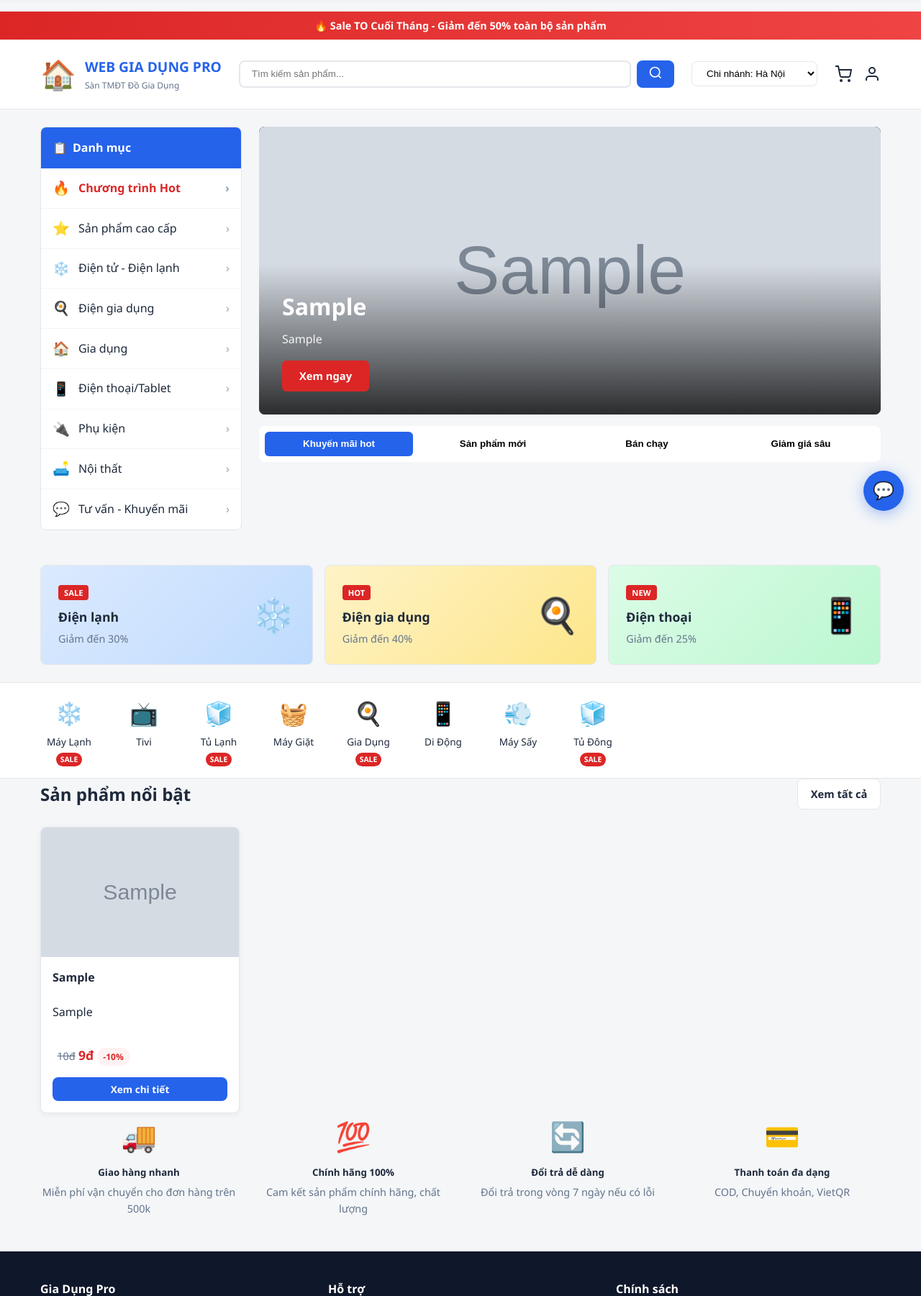
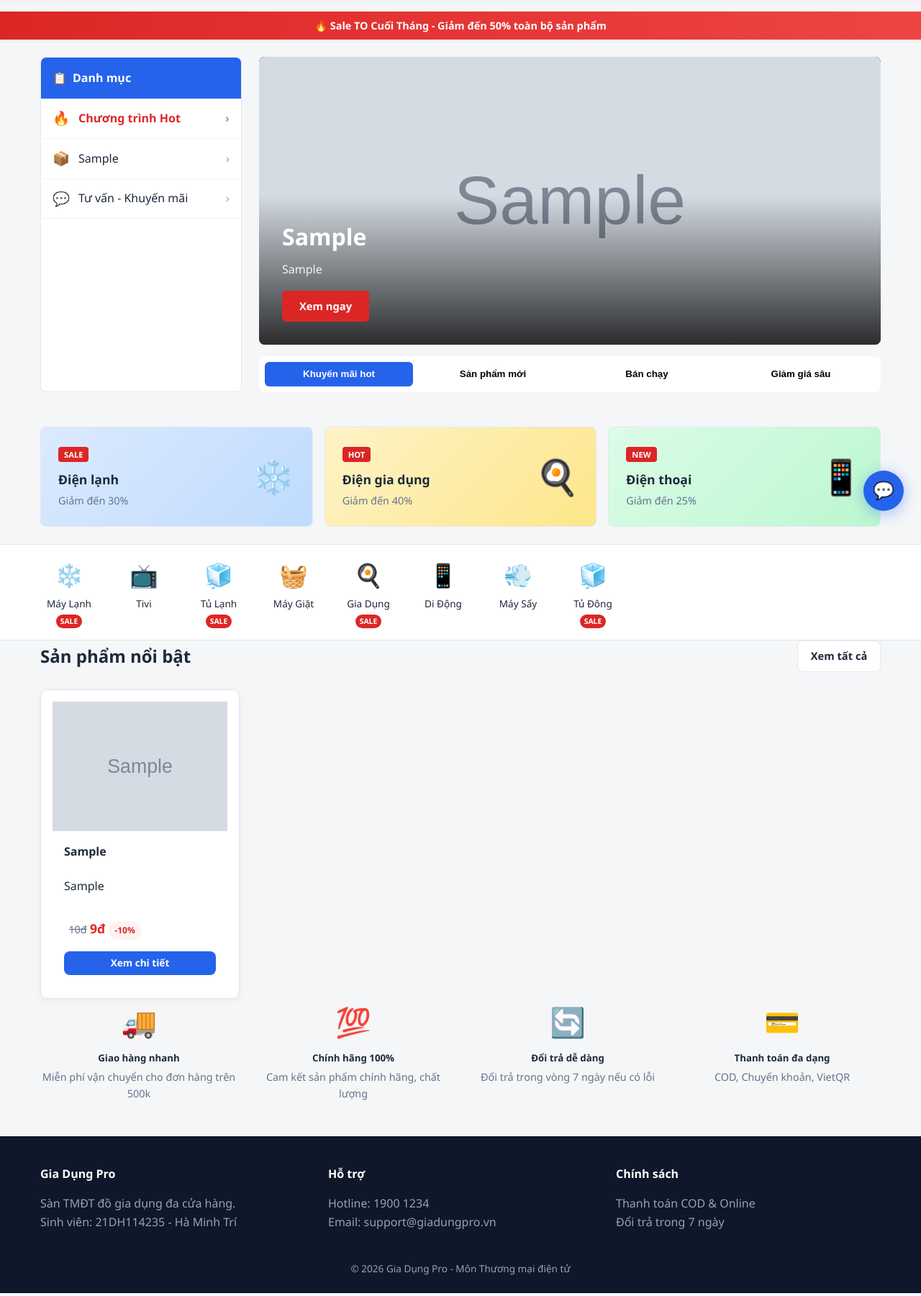
Before and after one commit to lowz21/Web-Gia-D-ng, a Flask app: page / in a window 1280 px wide. Shown: the part 66-1867 px from the top of the page at 72% size. Run offline with Flask 3, Linux system fonts and the light colour scheme; tables that the repository leaves empty hold one stand-in row (values such as "Sample post"); grey boxes marked "Sample" are stand-in pictures; a database or web service that is not in the repository returns one stand-in record (values such as "Sample title"); some libraries are stand-ins or nearby versions.

Commit message:
Comprehensive fix and polish: Checkout 500 fix, cancel order, UI contrast, header dedup, /san-pham fixes, dead links wired, admin delete

```diff
--- a/routes/shop.py
+++ b/routes/shop.py
@@ -9,6 +9,7 @@ from services.order_payment import (
     payment_deadline_from_now,
     order_accessible,
     cancel_pending_order,
+    restore_order_stock,
 )
 
 shop_bp = Blueprint("shop", __name__)
@@ -33,7 +34,7 @@ def index():
     )
 
     # Featured categories
-    categories = query_all("SELECT * FROM DanhMuc ORDER BY TenDanhMuc LIMIT 8")
+    categories = query_all("SELECT * FROM DanhMuc ORDER BY TenDanhMuc")
 
     # Featured products (sản phẩm nổi bật)
     featured_products = query_all(
@@ -143,7 +144,10 @@ def shop():
         products=products,
         categories=categories,
         keyword=keyword,
-        cat_slug=cat_slug,
+        cat_slug=category_slug,
+        min_price=min_price,
+        max_price=max_price,
+        sort_by=sort_by,
         page=page,
         per_page=per_page,
         total_pages=max(1, (total + per_page - 1) // per_page),
@@ -798,6 +802,54 @@ def order_confirmation(order_id):
     )
 
 
+@shop_bp.route("/don-hang/huy/<int:order_id>", methods=["POST"])
+@login_required(roles=["khach_hang"])
+def cancel_order(order_id):
+    """Hủy đơn hàng - chỉ cho phép hủy khi đang chờ thanh toán hoặc chờ xác nhận"""
+    order = query_one(
+        "SELECT * FROM DonHang WHERE MaDonHang = ? AND MaKhachHang = ?",
+        (order_id, session["user_id"]),
+    )
+    if not order:
+        flash("Không tìm thấy đơn hàng.", "danger")
+        return redirect(url_for("shop.my_orders"))
+
+    # Chỉ cho phép hủy khi đang chờ thanh toán hoặc chờ xác nhận
+    if order["TrangThai"] not in ("pending_payment", "cho_xac_nhan"):
+        flash("Đơn hàng này không thể hủy.", "warning")
+        return redirect(url_for("shop.order_detail", order_id=order_id))
+
+    conn = get_db()
+    try:
+        # Khôi phục tồn kho
+        restore_order_stock(conn, order_id)
+
+        # Cập nhật trạng thái đơn hàng
+        old_status = order["TrangThai"]
+        conn.execute(
+            "UPDATE DonHang SET TrangThai = 'cancelled' WHERE MaDonHang = ?",
+            (order_id,),
+        )
+        conn.execute(
+            "UPDATE ThanhToan SET TrangThai = 'da_huy' WHERE MaDonHang = ?",
+            (order_id,),
+        )
+        conn.execute(
+            """INSERT INTO LichSuDonHang (MaDonHang, TrangThaiCu, TrangThaiMoi, GhiChu)
+               VALUES (?, ?, 'cancelled', 'Khách hàng hủy đơn')""",
+            (order_id, old_status),
+        )
+        conn.commit()
+        flash("Đã hủy đơn hàng thành công.", "success")
+    except Exception as e:
+        conn.rollback()
+        flash(f"Có lỗi xảy ra khi hủy đơn hàng: {str(e)}", "danger")
+    finally:
+        conn.close()
+
+    return redirect(url_for("shop.order_detail", order_id=order_id))
+
+
 @shop_bp.route("/api/pending-orders")
 @login_required(roles=["khach_hang"])
 def api_pending_orders():
--- a/static/css/style.css
+++ b/static/css/style.css
@@ -141,6 +141,21 @@ a:hover { color: var(--primary-dark); }
 .grid { display: grid; gap: 1.25rem; }
 .grid-4 { grid-template-columns: repeat(auto-fill, minmax(220px, 1fr)); }
 .grid-3 { grid-template-columns: repeat(auto-fill, minmax(280px, 1fr)); }
+
+/* Universal Card & Box Elevation - Global Visual Contrast */
+.card, .product-card, .box, .sidebar-box, .order-card, .admin-card, .table-container, .form-container {
+  background-color: #ffffff !important;
+  border: 1px solid #e2e8f0 !important;
+  border-radius: 10px !important;
+  box-shadow: 0 2px 8px rgba(0, 0, 0, 0.06) !important;
+  padding: 16px;
+  transition: transform 0.2s ease, box-shadow 0.2s ease;
+}
+.card:hover, .product-card:hover {
+  transform: translateY(-3px);
+  box-shadow: 0 6px 16px rgba(0, 0, 0, 0.12) !important;
+}
+
 .card {
   background: #ffffff;
   border-radius: var(--radius);
--- a/templates/shop/homepage.html
+++ b/templates/shop/homepage.html
@@ -6,75 +6,6 @@
 <div class="top-promo-banner">
     <div class="container">
         <span class="promo-text">🔥 Sale TO Cuối Tháng - Giảm đến 50% toàn bộ sản phẩm</span>
-    </div>
-</div>
-
-<!-- Main Header -->
-<div class="main-header">
-    <div class="container">
-        <div class="header-grid">
-            <!-- Logo -->
-            <div class="header-logo">
-                <a href="{{ url_for('shop.index') }}" class="logo-link">
-                    <span class="logo-icon">🏠</span>
-                    <div class="logo-text">
-                        <span class="logo-main">WEB GIA DỤNG PRO</span>
-                        <span class="logo-sub">Sàn TMĐT Đồ Gia Dụng</span>
-                    </div>
-                </a>
-            </div>
-
-            <!-- Search Bar -->
-            <div class="header-search">
-                <form action="{{ url_for('shop.shop') }}" method="get" class="search-form">
-                    <input type="text" name="q" placeholder="Tìm kiếm sản phẩm..." value="{{ request.args.get('q', '') }}">
-                    <button type="submit" class="search-btn">
-                        <svg width="20" height="20" viewBox="0 0 24 24" fill="none" stroke="currentColor" stroke-width="2">
-                            <circle cx="11" cy="11" r="8"></circle>
-                            <path d="m21 21-4.35-4.35"></path>
-                        </svg>
-                    </button>
-                </form>
-            </div>
-
-            <!-- Branch Selector -->
-            <div class="header-branch">
-                <select class="branch-select">
-                    <option>Chi nhánh: Hà Nội</option>
-                    <option>Chi nhánh: TP.HCM</option>
-                    <option>Chi nhánh: Đà Nẵng</option>
-                </select>
-            </div>
-
-            <!-- User Actions -->
-            <div class="header-actions">
-                <a href="{{ url_for('shop.cart') }}" class="action-link cart-link">
-                    <svg width="24" height="24" viewBox="0 0 24 24" fill="none" stroke="currentColor" stroke-width="2">
-                        <circle cx="9" cy="21" r="1"></circle>
-                        <circle cx="20" cy="21" r="1"></circle>
-                        <path d="M1 1h4l2.68 13.39a2 2 0 0 0 2 1.61h9.72a2 2 0 0 0 2-1.61L23 6H6"></path>
-                    </svg>
-                    {% if cart_count %}
-                    <span class="cart-badge">{{ cart_count }}</span>
-                    {% endif %}
-                </a>
-                {% if current_user %}
-                <a href="{{ url_for('shop.my_orders') }}" class="action-link">
-                    <svg width="24" height="24" viewBox="0 0 24 24" fill="none" stroke="currentColor" stroke-width="2">
-                        <path d="M20 21v-2a4 4 0 0 0-4-4H8a4 4 0 0 0-4 4v2"></path>
-                        <circle cx="12" cy="7" r="4"></circle>
-                    </svg>
-                </a>
-                {% else %}
-                <a href="{{ url_for('auth.login') }}" class="action-link">
-                    <svg width="24" height="24" viewBox="0 0 24 24" fill="none" stroke="currentColor" stroke-width="2">
-                        <path d="M20 21v-2a4 4 0 0 0-4-4H8a4 4 0 0 0-4 4v2"></path>
-                        <circle cx="12" cy="7" r="4"></circle>
-                    </svg>
-                </a>
-                {% endif %}
-            </div>
-        </div>
     </div>
 </div>
 
@@ -89,47 +20,21 @@
                     <h3>Danh mục</h3>
                 </div>
                 <ul class="category-list">
-                    <li class="category-item hot">
+                    <li class="category-item hot" onclick="showToast('Thông báo', 'Tính năng đang được cập nhật!', 'info')">
                         <span class="cat-icon">🔥</span>
                         <span class="cat-name">Chương trình Hot</span>
                         <span class="cat-arrow">›</span>
                     </li>
+                    {% for cat in categories %}
                     <li class="category-item">
-                        <span class="cat-icon">⭐</span>
-                        <span class="cat-name">Sản phẩm cao cấp</span>
+                        <a href="{{ url_for('shop.shop', danh_muc=cat.Slug) }}" style="display:flex;align-items:center;gap:0.75rem;flex:1;text-decoration:none;color:inherit;">
+                            <span class="cat-icon">📦</span>
+                            <span class="cat-name">{{ cat.TenDanhMuc }}</span>
+                        </a>
                         <span class="cat-arrow">›</span>
                     </li>
-                    <li class="category-item">
-                        <span class="cat-icon">❄️</span>
-                        <span class="cat-name">Điện tử - Điện lạnh</span>
-                        <span class="cat-arrow">›</span>
-                    </li>
-                    <li class="category-item">
-                        <span class="cat-icon">🍳</span>
-                        <span class="cat-name">Điện gia dụng</span>
-                        <span class="cat-arrow">›</span>
-                    </li>
-                    <li class="category-item">
-                        <span class="cat-icon">🏠</span>
-                        <span class="cat-name">Gia dụng</span>
-                        <span class="cat-arrow">›</span>
-                    </li>
-                    <li class="category-item">
-                        <span class="cat-icon">📱</span>
-                        <span class="cat-name">Điện thoại/Tablet</span>
-                        <span class="cat-arrow">›</span>
-                    </li>
-                    <li class="category-item">
-                        <span class="cat-icon">🔌</span>
-                        <span class="cat-name">Phụ kiện</span>
-                        <span class="cat-arrow">›</span>
-                    </li>
-                    <li class="category-item">
-                        <span class="cat-icon">🛋️</span>
-                        <span class="cat-name">Nội thất</span>
-                        <span class="cat-arrow">›</span>
-                    </li>
-                    <li class="category-item">
+                    {% endfor %}
+                    <li class="category-item" onclick="showToast('Thông báo', 'Tính năng đang được cập nhật!', 'info')">
                         <span class="cat-icon">💬</span>
                         <span class="cat-name">Tư vấn - Khuyến mãi</span>
                         <span class="cat-arrow">›</span>
@@ -181,30 +86,30 @@
 <div class="sub-banners">
     <div class="container">
         <div class="sub-banner-grid">
-            <div class="sub-banner sub-banner-1">
+            <a href="{{ url_for('shop.shop', sale=1) }}" class="sub-banner sub-banner-1" style="text-decoration:none;color:inherit;">
                 <div class="sub-banner-content">
                     <span class="sub-badge">SALE</span>
                     <h4>Điện lạnh</h4>
                     <p>Giảm đến 30%</p>
                 </div>
                 <div class="sub-banner-icon">❄️</div>
-            </div>
-            <div class="sub-banner sub-banner-2">
+            </a>
+            <a href="{{ url_for('shop.shop', sale=1) }}" class="sub-banner sub-banner-2" style="text-decoration:none;color:inherit;">
                 <div class="sub-banner-content">
                     <span class="sub-badge">HOT</span>
                     <h4>Điện gia dụng</h4>
                     <p>Giảm đến 40%</p>
                 </div>
                 <div class="sub-banner-icon">🍳</div>
-            </div>
-            <div class="sub-banner sub-banner-3">
+            </a>
+            <a href="{{ url_for('shop.shop', sale=1) }}" class="sub-banner sub-banner-3" style="text-decoration:none;color:inherit;">
                 <div class="sub-banner-content">
                     <span class="sub-badge">NEW</span>
                     <h4>Điện thoại</h4>
                     <p>Giảm đến 25%</p>
                 </div>
                 <div class="sub-banner-icon">📱</div>
-            </div>
+            </a>
         </div>
     </div>
 </div>
--- a/templates/shop/order_detail.html
+++ b/templates/shop/order_detail.html
@@ -116,9 +116,9 @@
   </div>
   <p style="font-size:1.2rem;font-weight:800;">Tổng: {{ format_currency(order.TongTien) }}</p>
 
-  {% if order.TrangThai in ['cho_xac_nhan', 'da_xac_nhan'] %}
-  <form method="post" action="{{ url_for('shop.order_cancel', order_id=order.MaDonHang) }}" style="margin-top:1rem;">
-    <button type="submit" class="btn btn-danger" onclick="return confirm('Bạn chắc chắn muốn hủy đơn?')">Hủy đơn hàng</button>
+  {% if order.TrangThai in ['pending_payment', 'cho_xac_nhan'] %}
+  <form method="post" action="{{ url_for('shop.cancel_order', order_id=order.MaDonHang) }}" style="margin-top:1rem;">
+    <button type="submit" class="btn btn-danger" onclick="return confirm('Bạn có chắc chắn muốn hủy đơn hàng này?')">Hủy đơn hàng</button>
   </form>
   {% endif %}
 
```
